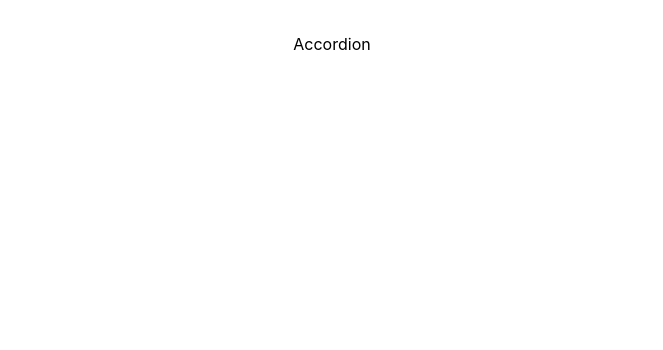
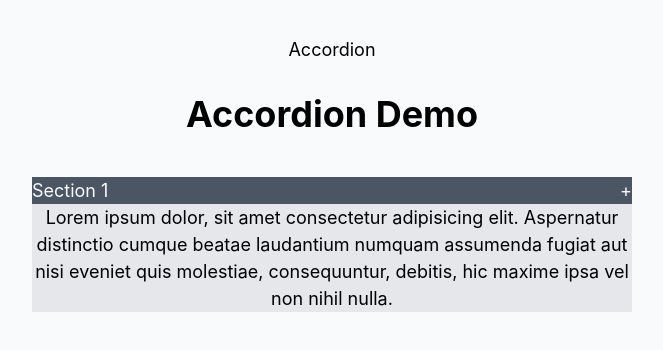
Before and after one commit to mathewbushuru/custom-react-accordion, a React (Vite) app: page / in a window 1280 px wide. Shown: the top 350 px of the page, without its empty margins (308-971 px from the left). Built offline with nearby package versions, Linux system fonts and the light colour scheme.

Commit message:
add accordion structure

```diff
--- a/src/App.css
+++ b/src/App.css
@@ -1,6 +1,6 @@
 #root {
   max-width: 1280px;
   margin: 0 auto;
-  padding: 2rem;
+  padding: 36px 0;
   text-align: center;
 }
--- a/src/App.jsx
+++ b/src/App.jsx
@@ -1,12 +1,14 @@
-import './App.css'
+import { Accordion } from "./components/Accordion";
+
+import "./App.css";
 
 function App() {
-
   return (
     <div className="App">
-       Accordion
+      Accordion
+      <Accordion />
     </div>
-  )
+  );
 }
 
-export default App
+export default App;
--- /dev/null
+++ b/src/components/Accordion/Accordion.css
@@ -0,0 +1,23 @@
+.accordion {
+  max-width: 600px;
+  margin: 36px auto;
+}
+.accordion-title {
+  display: flex;
+  justify-content: space-between;
+  cursor: pointer;
+  background-color: var(--primary600);
+  color: var(--primary50);
+}
+.accordion-title:hover {
+  background-color: var(--primary500);
+}
+.accordion-content {
+  background-color: var(--primary200);
+}
+
+@media screen and (max-width: 400px) {
+  .accordion {
+    max-width: 90%;
+  }
+}
--- /dev/null
+++ b/src/components/Accordion/index.jsx
@@ -0,0 +1,27 @@
+import React from "react";
+
+import "./Accordion.css";
+
+const DUMMY_DATA = {
+  title: "Section 1",
+  content:
+    "Lorem ipsum dolor, sit amet consectetur adipisicing elit. Aspernatur distinctio cumque beatae laudantium numquam assumenda fugiat aut nisi eveniet quis molestiae, consequuntur, debitis, hic maxime ipsa vel non nihil nulla.",
+};
+
+export const Accordion = () => {
+  const { title, content } = DUMMY_DATA;
+  return (
+    <>
+      <h1>Accordion Demo</h1>
+      <div className="accordion">
+        <div className="accordion-item">
+          <div className="accordion-title">
+            <div>{title}</div>
+            <div>+</div>
+          </div>
+          <div className="accordion-content">{content}</div>
+        </div>
+      </div>
+    </>
+  );
+};
--- a/src/index.css
+++ b/src/index.css
@@ -1,7 +1,16 @@
 :root {
+  --primary50: #f9fafb;
+  --primary100: #f1f5f9;
+  --primary200: #e5e7eb;
+  --primary400: #9ca3af;
+  --primary500: #6b7280;
+  --primary600: #4b5563;
   font-family: Inter, system-ui, Avenir, Helvetica, Arial, sans-serif;
   line-height: 1.5;
+  font-size: 18px;
   font-weight: 400;
+  background-color: var(--primary50);
+  box-sizing: border-box;
   text-rendering: optimizeLegibility;
   -webkit-font-smoothing: antialiased;
   -moz-osx-font-smoothing: grayscale;
@@ -10,9 +19,6 @@
 
 body {
   margin: 0;
-  display: flex;
-  /* place-items: center; */
-  justify-content: center;
   min-width: 320px;
   min-height: 100vh;
 }
```
Also changed, not shown: 1 other file (tests, documents, lock files or other folders).
